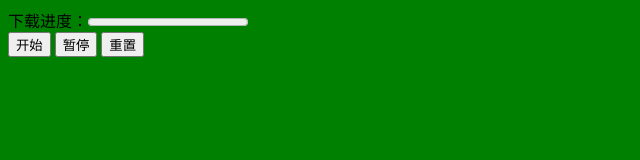
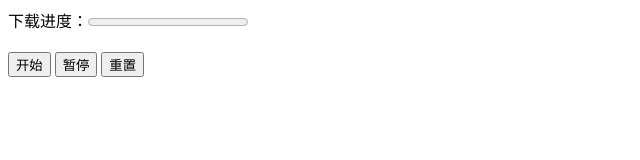
Before and after one commit to yananlz/spa, a plain HTML site: page 13-progress/index.html in a window 1280 px wide. Shown: the whole page, without its empty margins (0-640 px from the left). Drawn offline with nearby package versions, Linux system fonts and the light colour scheme.

Commit message:
Update layout.css

```diff
--- a/13-progress/layout.css
+++ b/13-progress/layout.css
@@ -1,3 +1,3 @@
-body {
-  background-color: green;
+div{
+  margin-top:20px;
 }
```
